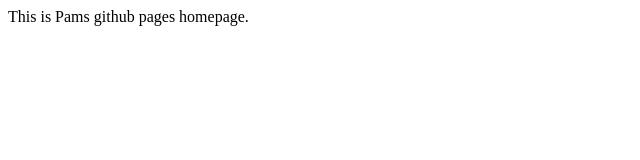
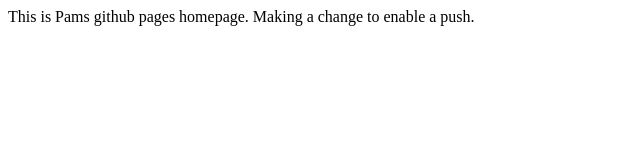
Before and after one commit to pamlevi/pamlevi.github.io, a plain HTML site: page index.html in a window 1280 px wide. Shown: the whole page, without its empty margins (0-640 px from the left). Drawn offline with Linux system fonts and the light colour scheme.

Commit message:
Update index.html

```diff
--- a/index.html
+++ b/index.html
@@ -6,5 +6,6 @@
 </head>
 <body>
    This is Pams github pages homepage.
+   Making a change to enable a push.
 </body>
 </html>
```
